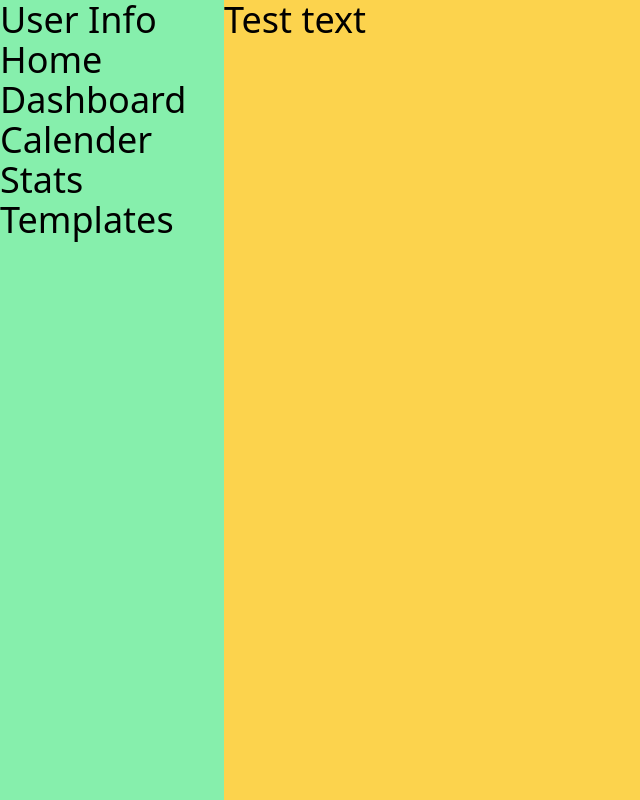
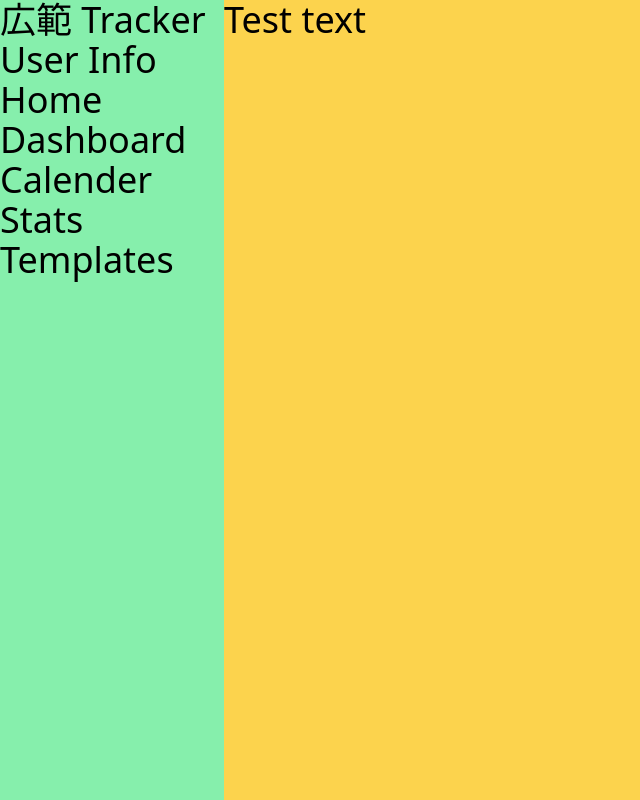
Before and after one commit to austinbarrows/kouhan-tracker, a Next.js app: page / in a window 1280 px wide. Shown: the whole page, without its empty margins (0-640 px from the left). Built offline with nearby package versions, Linux system fonts and the light colour scheme.

Commit message:
Add sidebar header with temporary text

```diff
--- a/pages/index.js
+++ b/pages/index.js
@@ -16,6 +16,7 @@ export default function Home() {
         {/* Potentially update/improve this description later; this is more of a quick placeholder */}
       </Head>
       <Sidebar>
+        <SidebarHeader>広範 Tracker</SidebarHeader>
         <SidebarItem itemText="User Info"></SidebarItem>
         <SidebarItem itemText="Home"></SidebarItem>
         <SidebarItem itemText="Dashboard"></SidebarItem>
```
